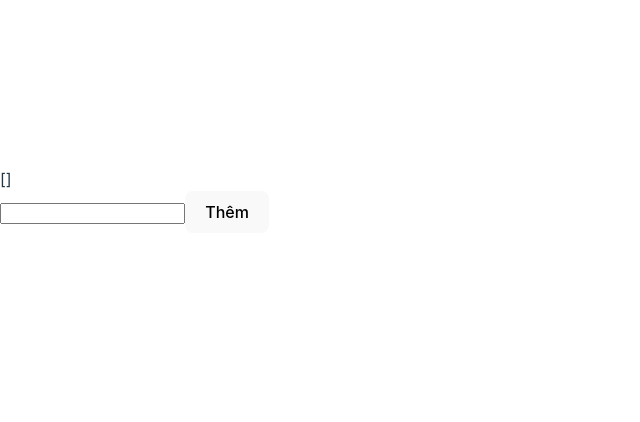
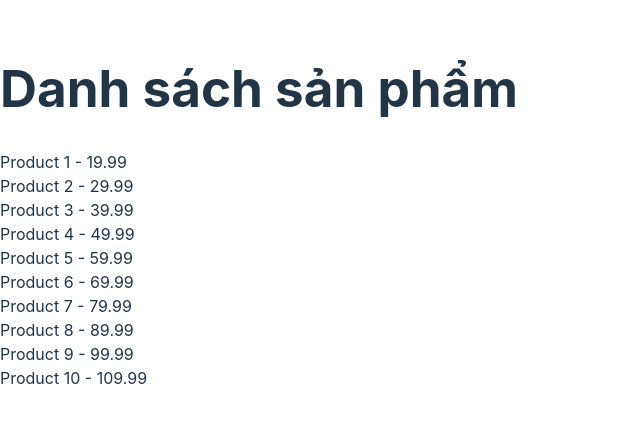
Before and after one commit to datlt2306/FPL-WEB209, a React (Vite) app: page / in a window 1280 px wide. Shown: the part 192-614 px from the top of the page, without its empty margins (0-640 px from the left). Built offline with nearby package versions, Linux system fonts and the light colour scheme; data requests are answered from the project's data file.

Commit message:
WD18402 - buổi 4

```diff
--- /dev/null
+++ b/db.json
@@ -0,0 +1,85 @@
+{
+    "products": [
+        {
+            "id": 1,
+            "name": "Product 1",
+            "price": 19.99,
+            "imageUrl": "http://example.com/product1.jpg",
+            "available": true,
+            "description": "Description for product 1"
+        },
+        {
+            "id": 2,
+            "name": "Product 2",
+            "price": 29.99,
+            "imageUrl": "http://example.com/product2.jpg",
+            "available": true,
+            "description": "Description for product 2"
+        },
+        {
+            "id": 3,
+            "name": "Product 3",
+            "price": 39.99,
+            "imageUrl": "http://example.com/product3.jpg",
+            "available": false,
+            "description": "Description for product 3"
+        },
+        {
+            "id": 4,
+            "name": "Product 4",
+            "price": 49.99,
+            "imageUrl": "http://example.com/product4.jpg",
+            "available": true,
+            "description": "Description for product 4"
+        },
+        {
+            "id": 5,
+            "name": "Product 5",
+            "price": 59.99,
+            "imageUrl": "http://example.com/product5.jpg",
+            "available": false,
+            "description": "Description for product 5"
+        },
+        {
+            "id": 6,
+            "name": "Product 6",
+            "price": 69.99,
+            "imageUrl": "http://example.com/product6.jpg",
+            "available": true,
+            "description": "Description for product 6"
+        },
+        {
+            "id": 7,
+            "name": "Product 7",
+            "price": 79.99,
+            "imageUrl": "http://example.com/product7.jpg",
+            "available": true,
+            "description": "Description for product 7"
+        },
+        {
+            "id": 8,
+            "name": "Product 8",
+            "price": 89.99,
+            "imageUrl": "http://example.com/product8.jpg",
+            "available": false,
+            "description": "Description for product 8"
+        },
+        {
+            "id": 9,
+            "name": "Product 9",
+            "price": 99.99,
+            "imageUrl": "http://example.com/product9.jpg",
+            "available": true,
+            "description": "Description for product 9"
+        },
+        {
+            "id": 10,
+            "name": "Product 10",
+            "price": 109.99,
+            "imageUrl": "http://example.com/product10.jpg",
+            "available": true,
+            "description": "Description for product 10"
+        }
+    ],
+    "users": []
+}
--- a/package.json
+++ b/package.json
@@ -5,11 +5,14 @@
     "type": "module",
     "scripts": {
         "dev": "vite",
+        "server": "json-server-auth db.json",
         "build": "vite build",
         "lint": "eslint .",
         "preview": "vite preview"
     },
     "dependencies": {
+        "axios": "^1.7.7",
+        "json-server": "^0.17.4",
         "react": "^18.3.1",
         "react-dom": "^18.3.1"
     },
--- a/src/App.jsx
+++ b/src/App.jsx
@@ -1,47 +1,51 @@
-import { useState } from "react";
+import axios from "axios";
+import { useEffect, useState } from "react";
 
 const App = () => {
-    const [todos, setTodos] = useState([]);
-    const [inputValue, setInputValue] = useState("");
+    /*
+    1. Khai báo state : [products]
+    2. Sử dụng jsx để hiển thị dữ liệu
+    3. Sử dụng hook useEffect để gọi api và cập nhật state
+        3.1: Gọi API: fetch/then
+        3.2: Cập nhật state
 
-    const onHandleSubmit = (e) => {
-        // chặn sự kiện reload của form
-        e.preventDefault();
-        if (!inputValue) return;
-        // spread operator
-        setTodos([...todos, { id: Date.now(), text: inputValue, done: false }]);
-        setInputValue("");
-    };
-    const toggleTodo = (id) => {
-        setTodos(todos.map((todo) => (todo.id === id ? { ...todo, done: !todo.done } : todo)));
-    };
-    const onHandleRemove = (id) => {
-        setTodos(todos.filter((todo) => todo.id != id));
-    };
+        ======================
+        useEffect():
+        - trường hợp 1: useEffect(() => {}) - không có deps
+        - trường hợp 2: useEffect(() => {}, []) - deps = []
+        - trường hợp 3: useEffect(() => {}, [state1, state2]) - deps = [state1, state2]
+    */
+    const [products, setProducts] = useState([]);
+    useEffect(() => {
+        (async () => {
+            try {
+                const response = await axios.get(`http://localhost:4000/products`);
+                if (response.status !== 200) {
+                    throw new Error("Lỗi khi gọi API");
+                }
+                const data = await response.data;
+                setProducts(data);
+            } catch (error) {
+                console.error("Lỗi khi gọi API: ", error);
+            }
+        })();
+
+        // axios
+        //     .get(`http://localhost:3000/products`)
+        //     .then((response) => setProducts(response.data))
+        //     .catch((error) => {
+        //         console.error("Lỗi khi gọi API: ", error);
+        //     });
+        // .then((data) => setProducts(data));
+    }, []);
     return (
         <>
-            {JSON.stringify(todos)}
-            <form onSubmit={onHandleSubmit}>
-                <input
-                    type="text"
-                    value={inputValue}
-                    onInput={(e) => setInputValue(e.target.value)}
-                />
-                <button>Thêm</button>
-            </form>
-            <ul>
-                {todos &&
-                    todos.length > 0 &&
-                    todos.map((todo) => (
-                        <li key={todo.id}>
-                            <input type="checkbox" onChange={() => toggleTodo(todo.id)} />
-                            <span style={{ textDecoration: todo.done ? "line-through" : "none" }}>
-                                {todo.text}
-                            </span>
-                            <button onClick={() => onHandleRemove(todo.id)}>Xóa</button>
-                        </li>
-                    ))}
-            </ul>
+            <h1>Danh sách sản phẩm</h1>
+            {products.map((product) => (
+                <div key={product.id}>
+                    {product.name} - {product.price}
+                </div>
+            ))}
         </>
     );
 };
```
Also changed, not shown: 1 other file (tests, documents, lock files or other folders). Lines whose indentation alone changed are shown as unchanged.
